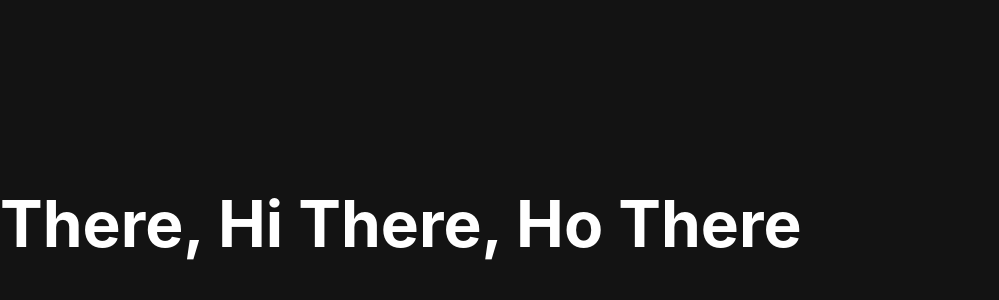
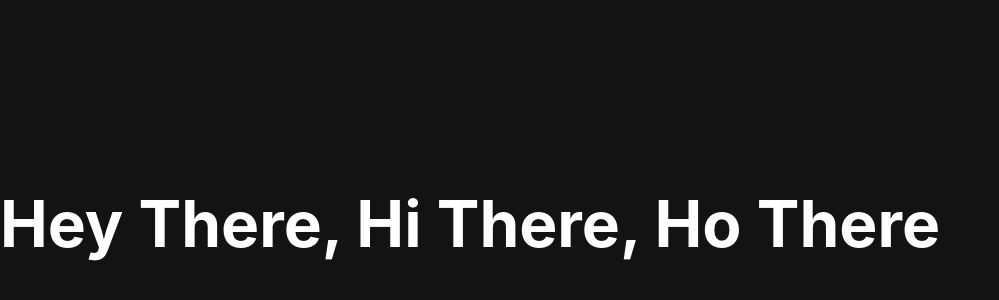
Before and after one commit to cherbel/portfolio, a React (Create React App) app: page /welcome in a window 1280 px wide. Shown: the part 176-476 px from the top of the page, without its empty margins (0-999 px from the left). Built offline with nearby package versions, Linux system fonts and the light colour scheme.

Commit message:
Fix Wording

```diff
--- a/src/components/Welcome.js
+++ b/src/components/Welcome.js
@@ -35,7 +35,7 @@ const Welcome = () => {
           transition={{ duration: 1.5 }}
           exit={{ opacity: 0 }}
         >
-          There, Hi There, Ho There
+          Hey There, Hi There, Ho There
         </motion.h1>
       </VerticalCenter>
     </Section>
```
